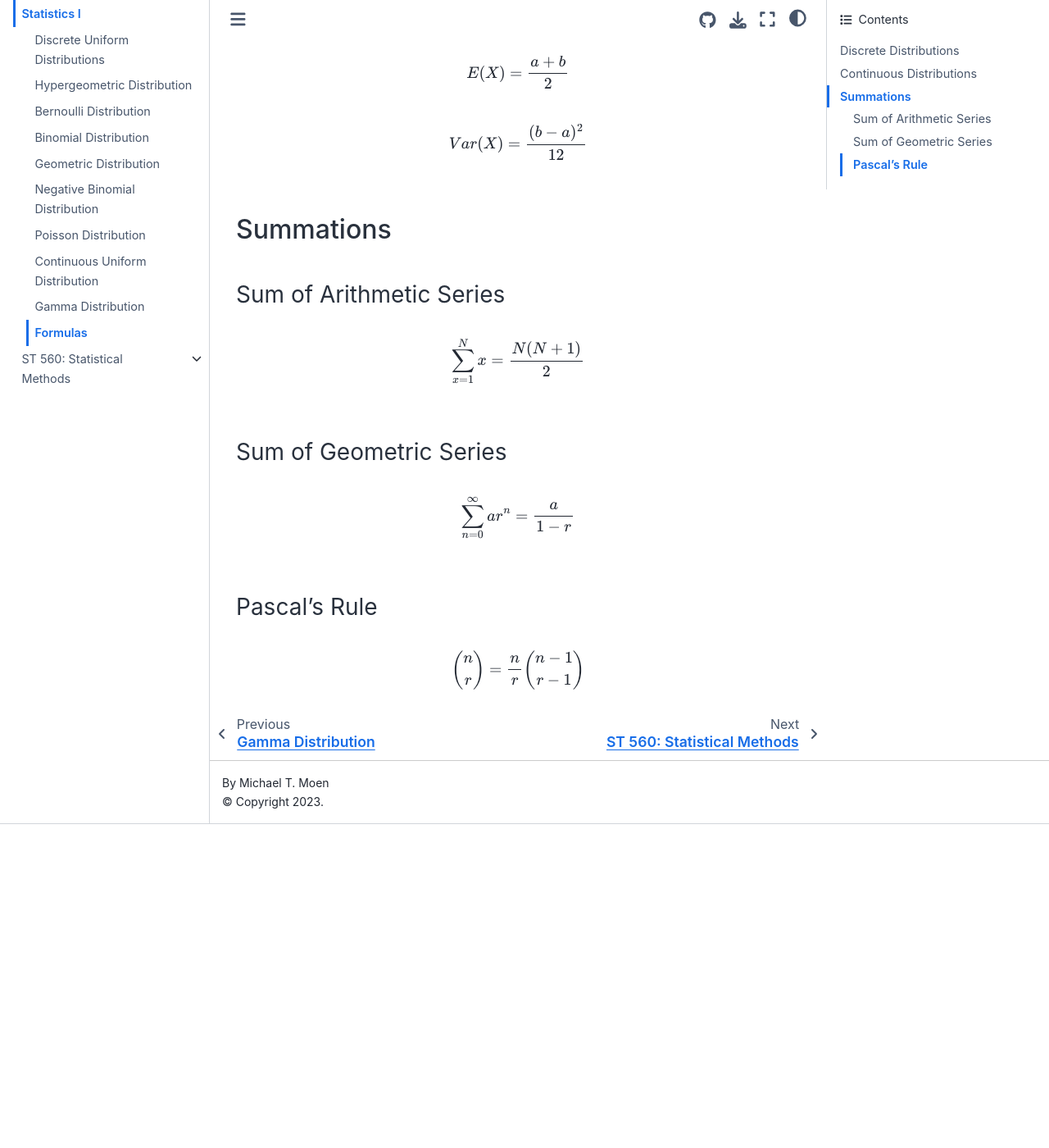
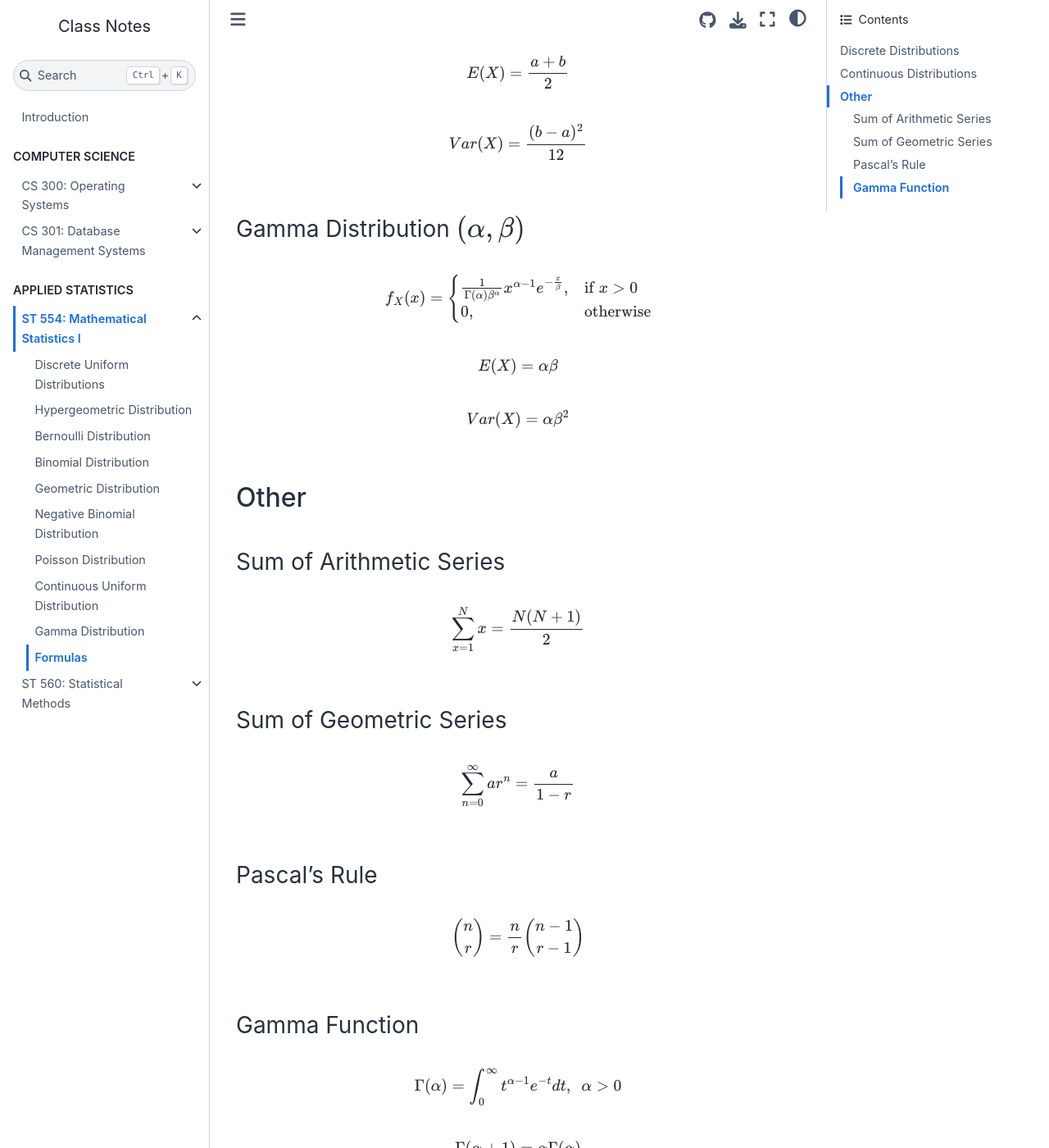
Before and after one commit to MoenMi/notes, a Jupyter Book: the page built from classes/st554/formulas.md, in a window 1280 px wide and 1400 px high, scrolled down 3349 px. Shown: the whole window at 82% size. Built offline with Jupyter Book 1.0.4 settings and Sphinx 7.4.7 and the Sphinx Book theme 1.1.4, drawn with Linux system fonts in a browser that asks for light colours; pages that are not in the unit, such as notebooks, are missing from menus; before the commit the page ends 4354 px from its top, so only the background shows below that; some of the changed text lies outside the part shown.

Commit message:
Add formulas for Gamma Distribution and Gamma Function

```diff
--- a/classes/st554/formulas.md
+++ b/classes/st554/formulas.md
@@ -138,7 +138,21 @@ $$ E(X) = \frac{a+b}{2} $$
 
 $$ Var(X) = \frac{(b-a)^2}{12} $$
 
-## Summations
+### Gamma Distribution $(\alpha, \beta)$
+
+$$
+f_X(x) =
+\begin{cases}
+\frac{1}{\Gamma(\alpha) \beta^\alpha} x^{\alpha-1} e^{-\frac{x}{\beta}} , & \text{if } x>0 \\
+0, & \text{otherwise}
+\end{cases}
+$$
+
+$$ E(X) = \alpha \beta $$
+
+$$ Var(X) = \alpha \beta^2 $$
+
+## Other
 
 ### Sum of Arithmetic Series
 
@@ -151,3 +165,11 @@ $$ \sum_{n=0}^\infty ar^n = \frac{a}{1-r} $$
 ### Pascal's Rule
 
 $$ \binom{n}{r} = \frac{n}{r} \binom{n-1}{r-1} $$
+
+### Gamma Function
+
+$$ \Gamma(\alpha) = \int_0^\infty t^{\alpha - 1} e^{-t} dt, \ \ \alpha > 0 $$
+
+$$ \Gamma(\alpha + 1) = \alpha \Gamma({\alpha}) $$
+
+$$ \Gamma\left(\frac{1}{2}\right) = \sqrt{\pi} $$
```
